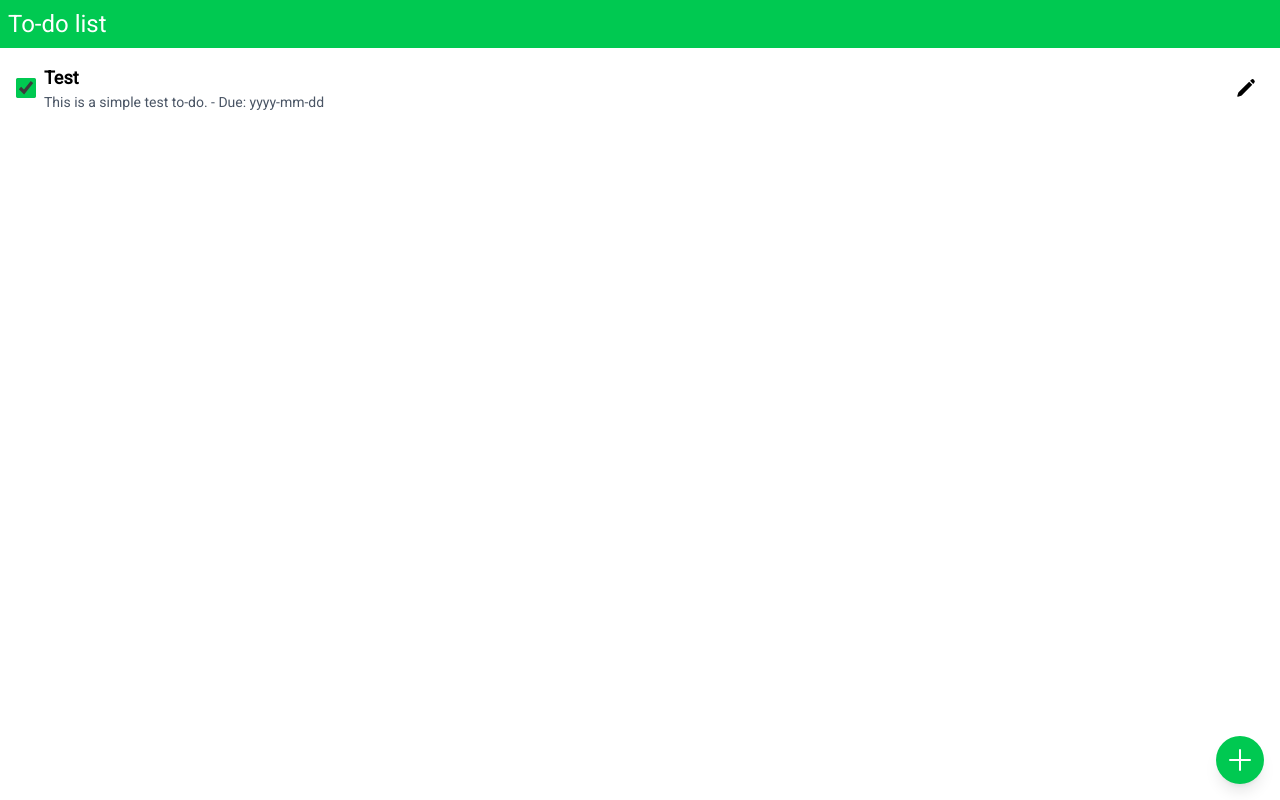
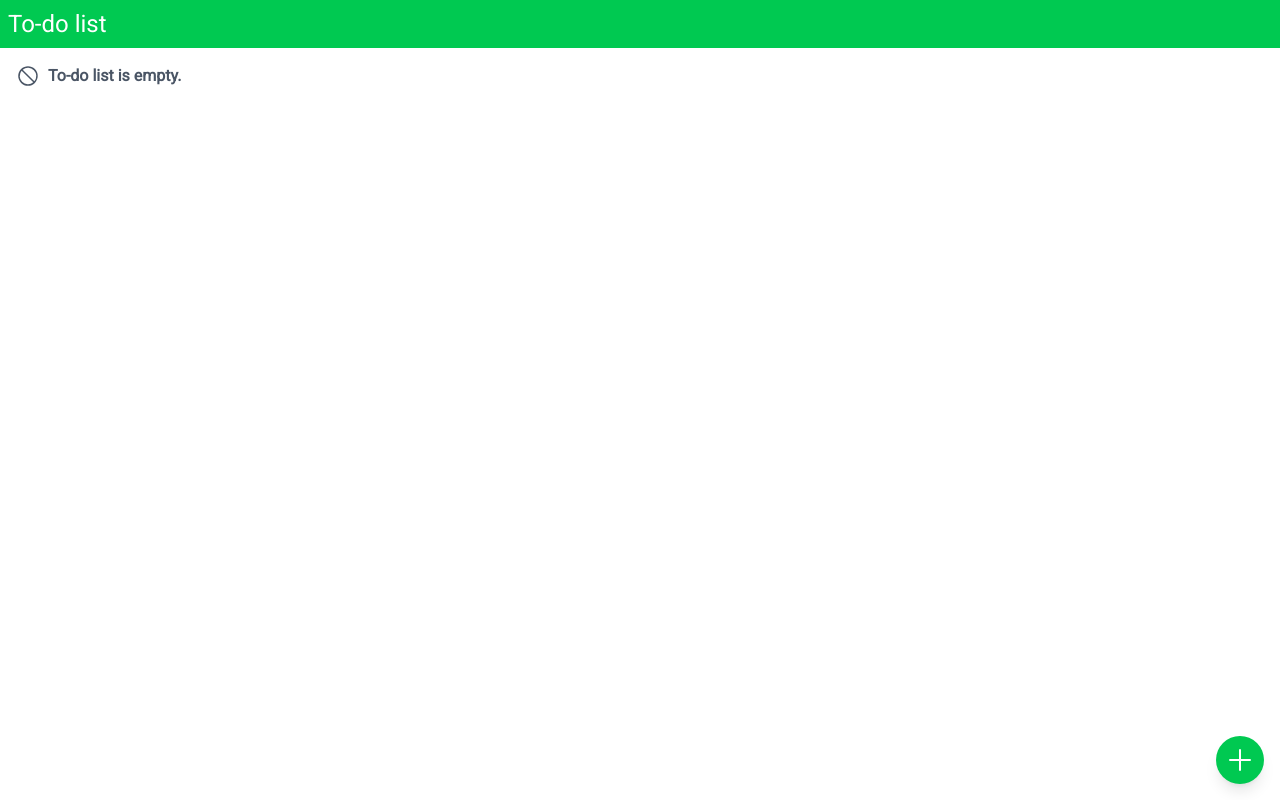
Before and after one commit to FelixWrba/to_do_list, a Vue app: page / in a window 1280 px wide. Built offline with nearby package versions, Linux system fonts and the light colour scheme.

Commit message:
Added EditModal function, added sorted list, fixed bugs

```diff
--- a/src/components/EditModal.vue
+++ b/src/components/EditModal.vue
@@ -1,7 +1,8 @@
 <template>
-  <dialog ref="editDialog" class="modal lg:max-w-3xl transition-all duration-300 p-4 rounded" @close="closeModal">
+  <dialog ref="editDialog" class="modal edit-modal lg:max-w-3xl transition-all duration-300 p-4 rounded"
+    @close="closeModal">
     <form @submit.prevent="editTodo" class="flex flex-col gap-4">
-      <h2 class="text-2xl font-semibold">Edit to-do Homework</h2>
+      <h2 class="text-2xl font-semibold">Edit to-do {{ formData.name }}</h2>
       <TextField v-model="formData.name" label="Name" :max-length="50" required :write />
       <TextField v-model="formData.description" label="Description" :max-length="100" :write />
       <div class="flex flex-col">
@@ -26,15 +27,17 @@
 import { useTemplateRef, watch, ref } from 'vue';
 import TextField from './TextField.vue';
 import { TrashIcon } from '@heroicons/vue/24/solid';
+import { useTodoStore } from '@/stores/todoStore';
+
+const todoStore = useTodoStore();
+const emit = defineEmits(['close']);
+const { isOpen, editId } = defineProps(['isOpen', 'editId']);
 
 const editDialog = useTemplateRef('editDialog');
+const write = ref(false);
 
-const emit = defineEmits(['close']);
-const { isOpen, btnData, editId } = defineProps(['isOpen', 'btnData', 'editId']);
-
-const initialFormData = { name: '', description: '', dueDate: new Date().toLocaleDateString('en-CA') };
-const formData = ref({ ...initialFormData });
-const write = ref(false);
+const formData = ref(todoStore.getTodoBy(editId));
+watch(() => editId, newId => formData.value = todoStore.getTodoBy(newId));
 
 function closeModal() {
   // closing animation
@@ -43,8 +46,7 @@ function closeModal() {
   setTimeout(() => editDialog.value.close(), 300);
   emit('close');
 
-  // reset and make inputs immutable
-  formData.value = { ...initialFormData };
+  // make inputs immutable
   write.value = false;
 }
 
@@ -58,20 +60,21 @@ function openModal() {
   setTimeout(() => {
     write.value = true;
   }, 500);
-
-  console.log(btnData, editId);
 }
 
 function editTodo() {
-  // TODO: Add edit function
+  todoStore.editTodo(editId, formData.value);
 
   closeModal();
 }
 
 function deleteTodo() {
   const choice = window.confirm('Should this to-do be deleted? This action cannot be undone.');
-  console.log(choice ? 'to-do deleted' : 'to-do not deleted');
-  // TODO: Add delete function
+
+  if (choice) {
+    todoStore.deleteTodo(editId);
+    closeModal()
+  };
 }
 
 watch(() => isOpen, newIsOpen => {
@@ -83,3 +86,13 @@ watch(() => isOpen, newIsOpen => {
   }
 });
 </script>
+
+<style>
+.edit-modal {
+  scale: .8;
+}
+
+.edit-modal.open {
+  scale: 1;
+}
+</style>
--- a/src/components/TodoItem.vue
+++ b/src/components/TodoItem.vue
@@ -1,4 +1,8 @@
 <template>
+  <!-- DATE LABEL -->
+  <li v-if="props.dateLabel" class="text-gray-600 text-sm font-semibold">{{ dateLabel }}</li>
+
+  <!-- TODO ITEM -->
   <li class="flex gap-2 items-center">
     <input type="checkbox" :checked="done" @change="e => emit('set-done', props.id, e.target.checked)"
       title="Mark to-do as done." aria-label="Mark to-do as done." :id />
@@ -6,7 +10,7 @@
       <h3 class="text-lg font-semibold">{{ props.name }}</h3>
       <p class="text-sm text-gray-600">{{ props.description || 'No description' }} - Due: {{ dueDate }}</p>
     </div>
-    <button title="Edit to-do." aria-label="Edit to-do." @click="handleEdit" ref="editBtn">
+    <button title="Edit to-do." aria-label="Edit to-do." @click="emit('open-edit', props.id)">
       <PencilIcon class="icon-btn" />
     </button>
   </li>
@@ -14,16 +18,7 @@
 
 <script setup>
 import { PencilIcon } from '@heroicons/vue/24/solid';
-import { useTemplateRef } from 'vue';
 
-const props = defineProps(['name', 'description', 'done', 'dueDate', 'id']);
+const props = defineProps(['name', 'description', 'done', 'dueDate', 'id', 'dateLabel']);
 const emit = defineEmits(['set-done', 'open-edit']);
-
-const editBtn = useTemplateRef('editBtn');
-
-function handleEdit() {
-  const { x, y, width, height } = editBtn.value.getBoundingClientRect();
-
-  emit('open-edit', props.id, { x, y, width, height });
-}
 </script>
--- a/src/stores/todoStore.js
+++ b/src/stores/todoStore.js
@@ -1,10 +1,12 @@
 import { defineStore } from 'pinia';
-import { ref, watch } from 'vue';
+import { ref, watch, computed } from 'vue';
 
 export const useTodoStore = defineStore('todo', () => {
   // Todo structure: { name: string; description: string; done: boolean; dueDate: "yyyy-mm-dd"; id: number; }
   // load todos from localStorage if they exist
-  const todos = ref(JSON.parse(localStorage.getItem('todos') || '[{ "name": "Test", "description": "This is a simple test to-do.", "done": true, "dueDate": "yyyy-mm-dd", "id": 1 }]'));
+  const todos = ref(JSON.parse(localStorage.getItem('todos') || '[]'));
+
+  const sorted = computed(() => todos.value.sort((a, b) => new Date(a.dueDate).getTime() - new Date(b.dueDate).getTime()));
 
   // sync todos with localStorage
   watch(todos, (newTodos) => {
@@ -36,11 +38,23 @@ export const useTodoStore = defineStore('todo', () => {
     todos.value = todos.value.filter(todo => todo.id !== id);
   }
 
+  function getTodoBy(id) {
+    const index = todos.value.findIndex(todo => todo.id === id);
+
+    if (index < 0) {
+      return { name: '', description: '', dueDate: new Date().toLocaleDateString('en-CA') };
+    }
+
+    return { ...todos.value[index] };
+  }
+
   return {
     todos,
+    sorted,
     addTodo,
     setDone,
     editTodo,
     deleteTodo,
+    getTodoBy,
   }
 });
--- a/src/views/HomeView.vue
+++ b/src/views/HomeView.vue
@@ -1,6 +1,13 @@
 <template>
   <ul class="flex flex-col gap-4 m-4">
-    <TodoItem v-for="todo in todoStore.todos" :key="todo.id" v-bind="todo" @set-done="handleSetDone" @open-edit="openEdit" />
+    <TodoItem v-for="(todo, i) in todoStore.sorted" :key="todo.id" v-bind="todo" @set-done="handleSetDone"
+      @open-edit="openEdit"
+      :date-label="getDateLabel(todoStore.sorted[i - 1]?.dueDate) !== getDateLabel(todo.dueDate) ? getDateLabel(todo.dueDate) : null" />
+
+    <li v-if="todoStore.todos.length < 1" class="flex gap-2 items-center text-gray-600 font-semibold">
+      <NoSymbolIcon class="size-6"/>
+      <p>To-do list is empty.</p>
+    </li>
   </ul>
 
   <button class="add-btn" title="Add to-do." aria-label="Add to-do." @click="addTodo" ref="addBtn">
@@ -9,7 +16,7 @@
 
   <AddModal @close="handleAddClose" :is-open="isAddModalOpen" />
 
-  <EditModal @close="isEditModalOpen = false" :is-open="isEditModalOpen" :btn-data="editBtnData" :edit-id />
+  <EditModal @close="isEditModalOpen = false" :is-open="isEditModalOpen" :edit-id />
 </template>
 
 <script setup>
@@ -19,7 +26,7 @@ import EditModal from '@/components/EditModal.vue';
 
 import { useTemplateRef, ref } from 'vue';
 import { useTodoStore } from '@/stores/todoStore';
-import { PlusIcon } from '@heroicons/vue/24/solid';
+import { PlusIcon, NoSymbolIcon } from '@heroicons/vue/24/solid';
 
 const todoStore = useTodoStore();
 const addBtn = useTemplateRef('addBtn');
@@ -27,7 +34,6 @@ const addBtn = useTemplateRef('addBtn');
 const isAddModalOpen = ref(false);
 const isEditModalOpen = ref(false);
 
-const editBtnData = ref(null);
 const editId = ref(null);
 
 function handleSetDone(id, done) {
@@ -44,10 +50,40 @@ function handleAddClose() {
   isAddModalOpen.value = false;
 }
 
-function openEdit(id, btnData) {
+function openEdit(id) {
   isEditModalOpen.value = true;
-  editBtnData.value = btnData;
   editId.value = id;
+}
+
+function getDateLabel(dueDate) {
+  const dueDateOffset = Math.ceil((new Date(dueDate).getTime() - new Date().getTime()) / 86400000);
+  if (dueDateOffset < 0) {
+    return 'Overdue';
+  }
+  if (dueDateOffset === 0) {
+    return 'Today';
+  }
+  if (dueDateOffset === 1) {
+    return 'Tomorrow';
+  }
+  if (dueDateOffset < 7) {
+    return 'This Week';
+  }
+  if (dueDateOffset < 30) {
+    return 'This Month';
+  }
+  if (dueDateOffset < 365) {
+    return 'This Year';
+  }
+  if (dueDateOffset < 3653) {
+    return 'This Decade';
+  }
+  if (dueDateOffset < 36535) {
+    return 'This Century';
+  }
+  else {
+    return 'idk when';
+  }
 }
 </script>
 
```
